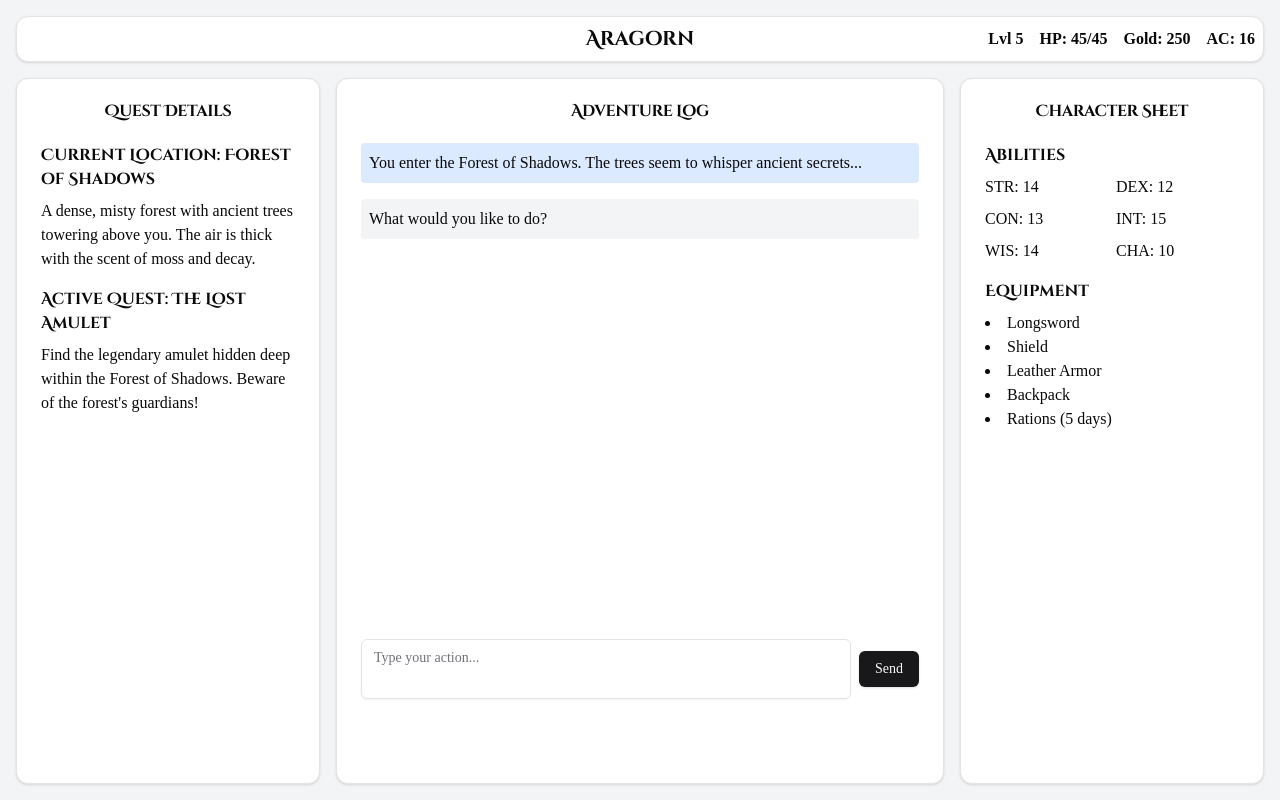
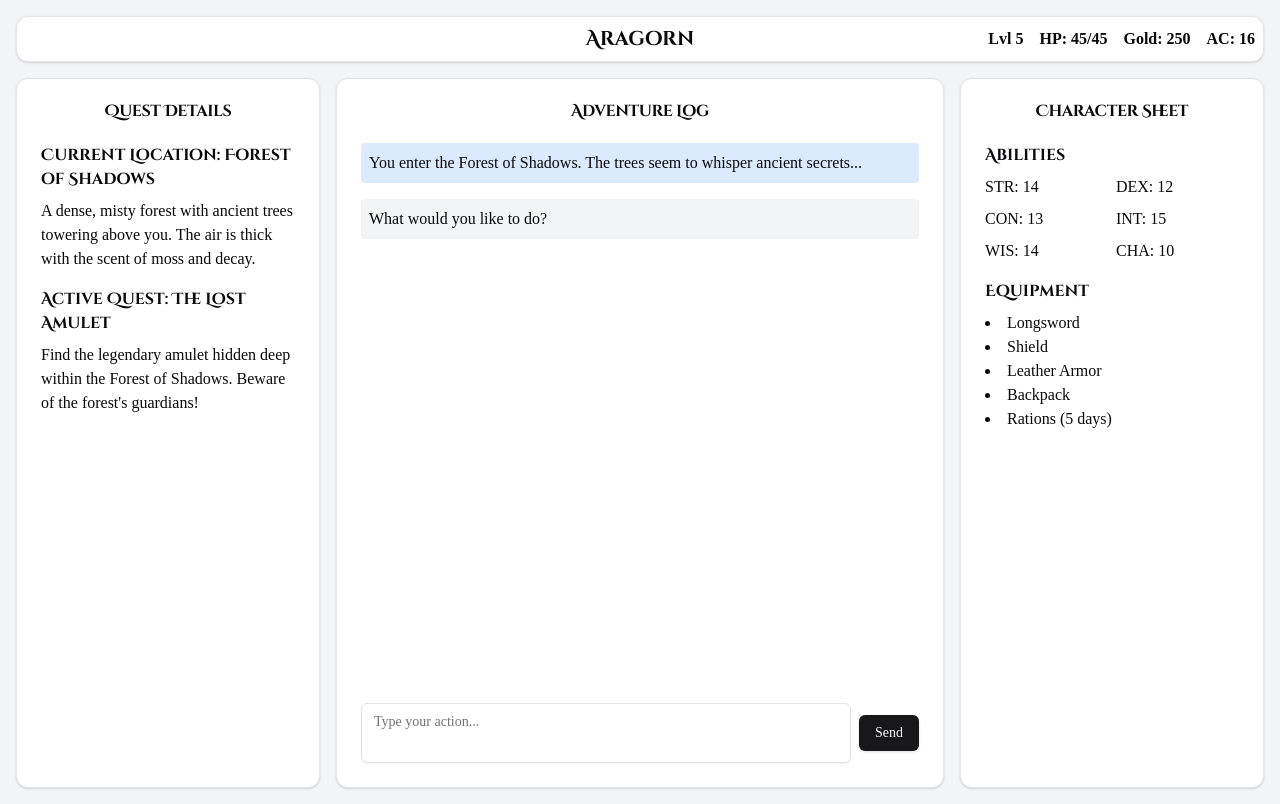
Before and after one commit to Sugoto/rpg-frontend, a Next.js app: page /play in a window 1280 px wide. Built offline with nearby package versions, Linux system fonts and the light colour scheme; a web font is replaced by a local one.

Commit message:
Update page styling

```diff
--- a/app/page.jsx
+++ b/app/page.jsx
@@ -26,7 +26,7 @@ export default function Home() {
           <Input
             type="text"
             placeholder="Enter username"
-            className="text-white"
+            className="text-white bg-opacity-50 backdrop-filter backdrop-blur-sm"
           />
           <Link href="/play">
             <Button variant="secondary" className="w-full font-bold mt-5">
--- a/app/play/page.jsx
+++ b/app/play/page.jsx
@@ -79,7 +79,7 @@ export default function Play() {
                 </p>
               </div>
             </ScrollArea>
-            <div className="mt-4 flex items-center">
+            <div className="mt-20 flex items-center">
               <Textarea
                 placeholder="Type your action..."
                 className="mr-2 resize-none"
```
